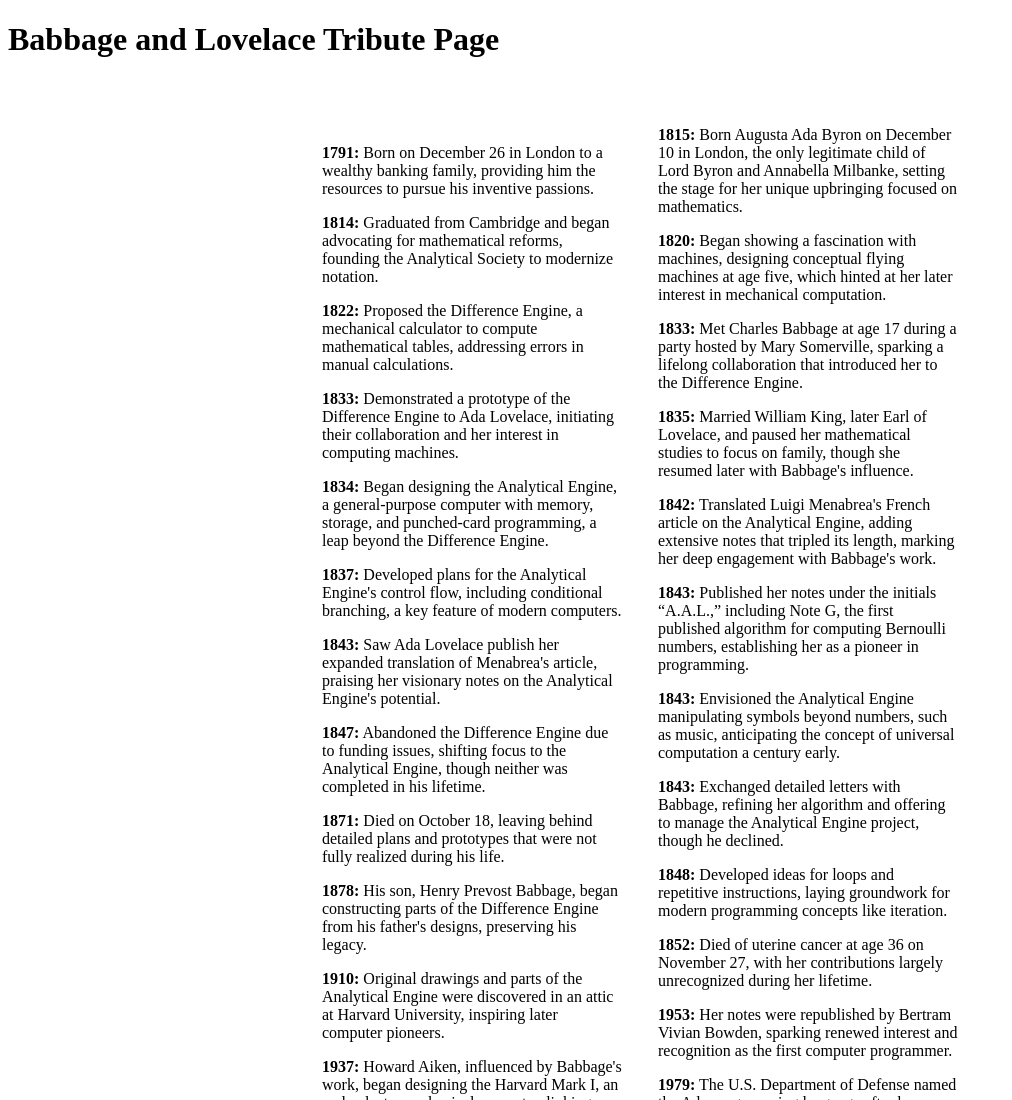
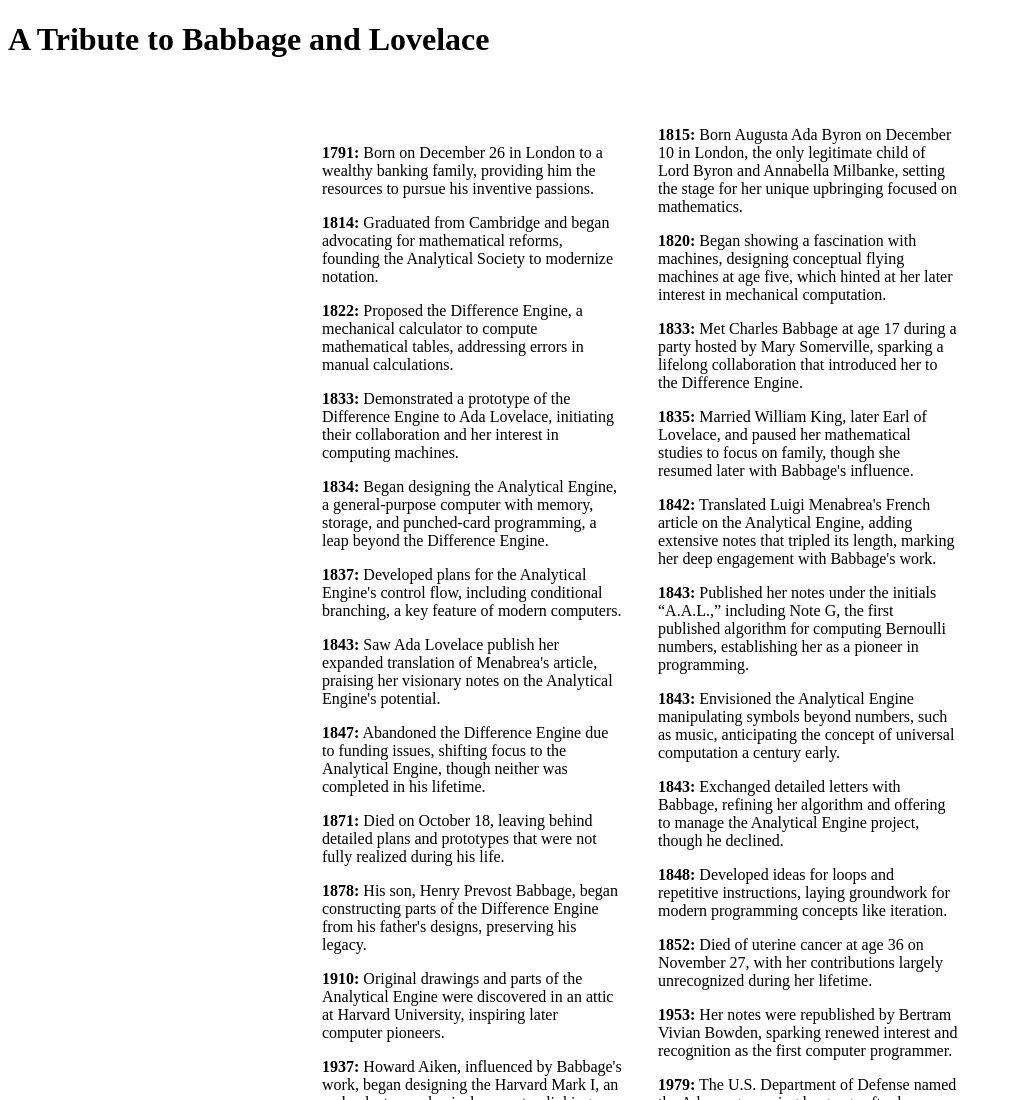
Before and after one commit to JosephKemper/TributePage, a plain HTML site: page index.html in a window 1280 px wide. Shown: the top 1100 px of the page, without its empty margins (0-1012 px from the left). Drawn offline with Linux system fonts and the light colour scheme.

Commit message:
Adjusted header

```diff
--- a/index.html
+++ b/index.html
@@ -8,7 +8,7 @@
 </head>
 <body>
     <header>
-        <h1>Babbage and Lovelace Tribute Page</h1>
+        <h1>A Tribute to Babbage and Lovelace</h1>
     </header>
 
     <main>
```
